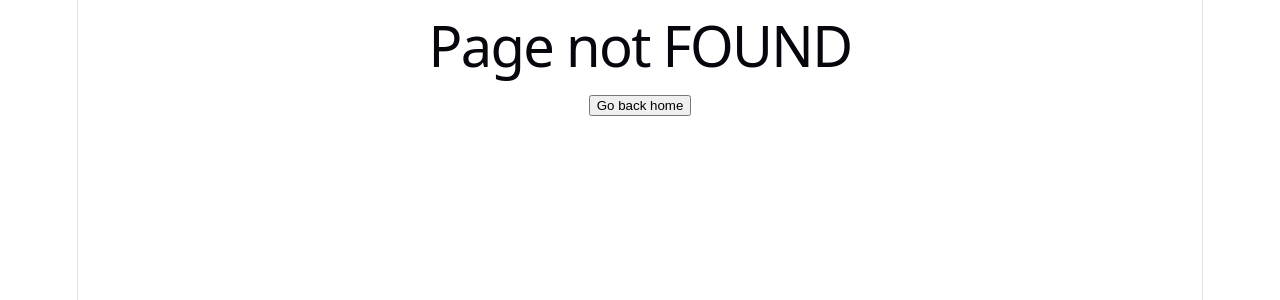
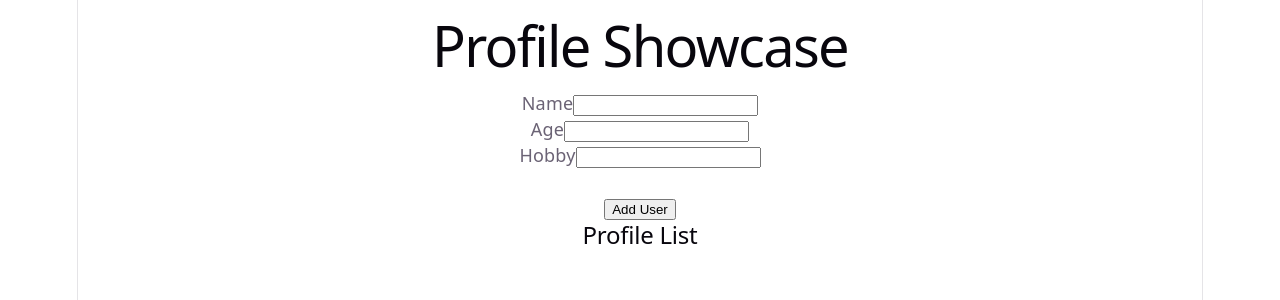
Before and after one commit to aamosh65/reactLearn, a React (Vite) app: page /profilecard in a window 1280 px wide. Before the commit this address had no page. Shown: the top 300 px of the page. Built offline with nearby package versions, Linux system fonts and the light colour scheme.

Commit message:
Practiced props and state handling bu a simple profile viewer concept

```diff
--- a/src/App.jsx
+++ b/src/App.jsx
@@ -12,6 +12,7 @@ function App() {
       </Link>
       <Link to={"/user"}>UserExplorer</Link>
       <Link to={"/dynamichome"}>Dynamic Dashboard </Link>
+      <Link to={"/profilecard"}>Profile Card</Link>
     </>
   );
 }
--- a/src/main.jsx
+++ b/src/main.jsx
@@ -7,6 +7,7 @@ import Notfoundpage from "./pages/Notfoundpage.jsx";
 import Tempconverter from "./pages/Tempconverter.jsx";
 import Users from "./pages/userexplorer/Users.jsx";
 import Dynamic_Home from "./pages/DynamicTaskboard/Dynamic_Home.jsx";
+import ProfileHome from "./pages/ProfileCardApp/ProfileHome.jsx";
 import {
   BrowserRouter,
   createBrowserRouter,
@@ -19,6 +20,7 @@ const router = createBrowserRouter([
   { path: "/tempconverter", element: <Tempconverter /> },
   { path: "/user", element: <Users /> },
   { path: "/dynamichome", element: <Dynamic_Home /> },
+  { path: "/profilecard", element: <ProfileHome /> },
   { path: "*", element: <Notfoundpage /> },
 ]);
 
--- a/src/pages/DynamicTaskboard/TaskInput.jsx
+++ b/src/pages/DynamicTaskboard/TaskInput.jsx
@@ -5,8 +5,6 @@ const TaskInput = () => {
   const [currentInput, setCurrentInput] = useState("");
 
   async function getData() {
-
-
     let newTask = {
       id: Date.now(),
       task: taskContent,
--- /dev/null
+++ b/src/pages/ProfileCardApp/ProfileCard.jsx
@@ -0,0 +1,13 @@
+import React from "react";
+
+const ProfileCard = (props) => {
+  return (
+    <div key={props.id}>
+      <p>Name: {props.name}</p>
+      <p>Age: {props.age}</p>
+      <p>Hobby: {props.hobby}</p>
+    </div>
+  );
+};
+
+export default ProfileCard;
--- /dev/null
+++ b/src/pages/ProfileCardApp/ProfileHome.jsx
@@ -0,0 +1,72 @@
+import React, { useState } from "react";
+import ProfileCard from "./ProfileCard";
+
+const ProfileHome = () => {
+  const [users, setUsers] = useState([]);
+
+  const [nameValue, setNameValue] = useState("");
+  const [ageValue, setAgeValue] = useState("");
+  const [hobbyValue, setHobbyValue] = useState("");
+
+  const addUser = () => {
+    setUsers((prevUsers) => [
+      ...prevUsers,
+      {
+        id: crypto.randomUUID(),
+        name: nameValue,
+        age: ageValue,
+        hobby: hobbyValue,
+      },
+    ]);
+
+    setNameValue("");
+    setAgeValue("");
+    setHobbyValue("");
+  };
+  return (
+    <div>
+      <h1>Profile Showcase</h1>
+      <section>
+        <label htmlFor="name">Name</label>
+        <input
+          type="text"
+          id="name"
+          value={nameValue}
+          onChange={(e) => {
+            setNameValue(e.target.value);
+          }}
+        />
+        <br />
+        <label htmlFor="age">Age</label>
+        <input
+          type="number"
+          id="age"
+          value={ageValue}
+          onChange={(e) => {
+            setAgeValue(e.target.value);
+          }}
+        />
+        <br />
+        <label htmlFor="hobby">Hobby</label>
+        <input
+          type="text"
+          id="hobbt"
+          value={hobbyValue}
+          onChange={(e) => {
+            setHobbyValue(e.target.value);
+          }}
+        />
+        <br />
+        <br />
+        <button onClick={addUser}>Add User</button>
+      </section>
+
+      <h2>Profile List</h2>
+      {users.map(({ id, name, age, hobby }) => {
+        return <ProfileCard key={id} name={name} age={age} hobby={hobby} />;
+      })}
+    </div>
+  );
+};
+
+export default ProfileHome;
```
